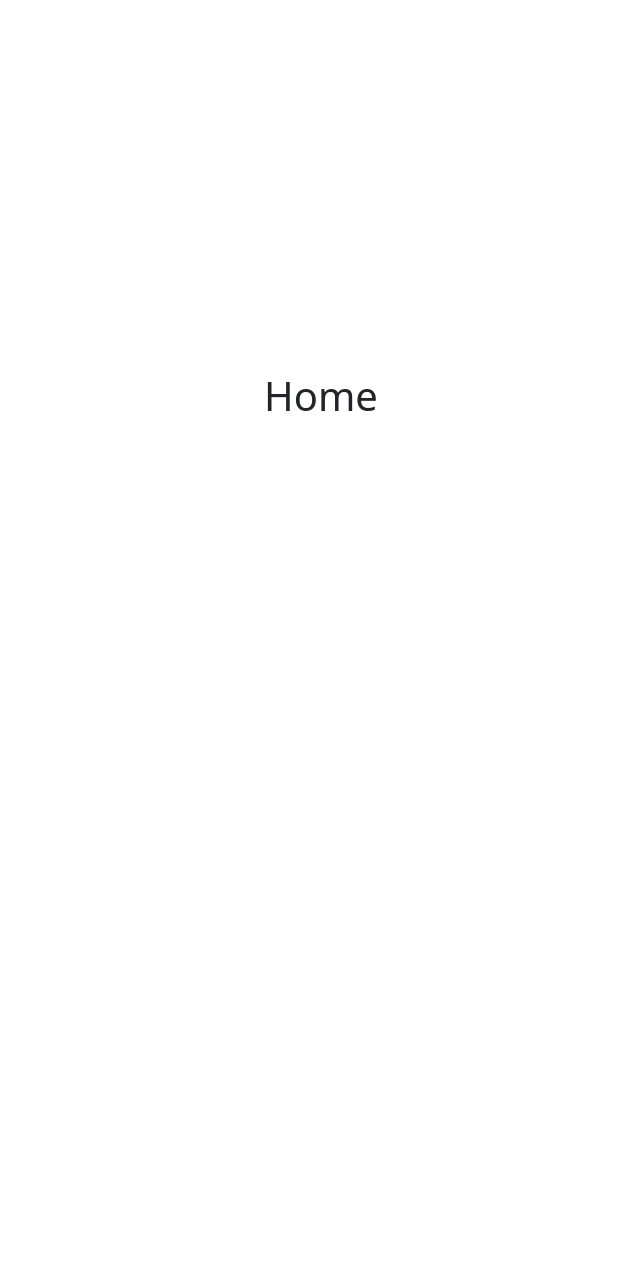
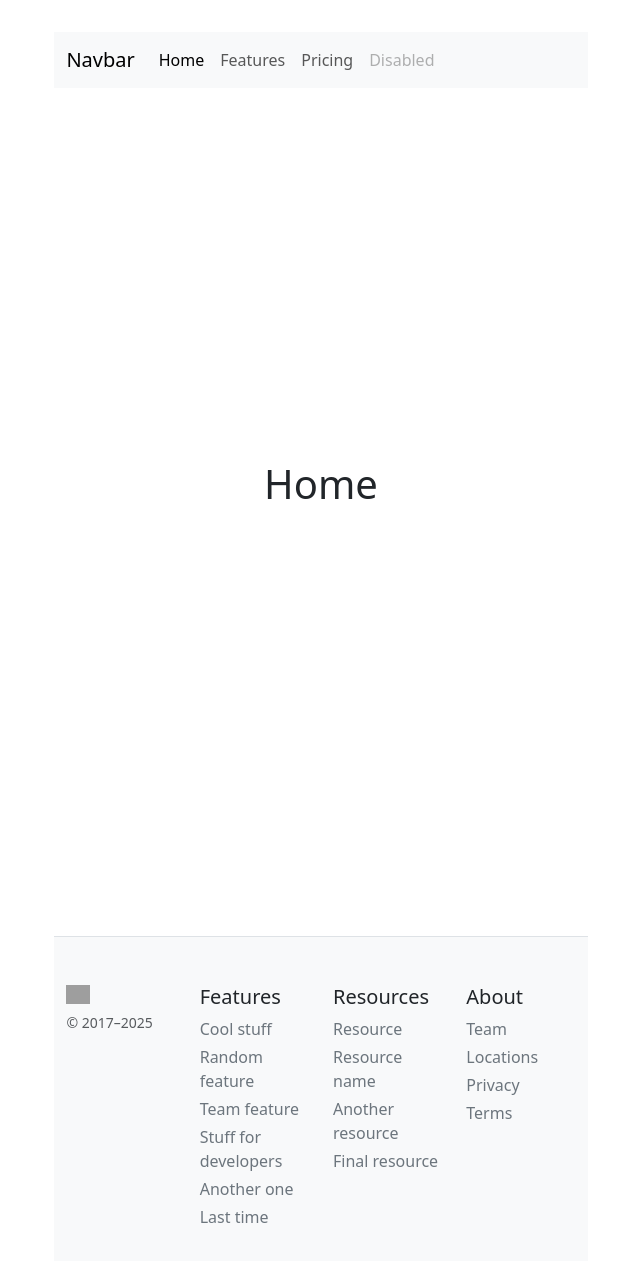
Before and after one commit to jeffdiego/router-app, a React (Vite) app: page /home in a window 1280 px wide. Shown: the top 1262 px of the page, without its empty margins (319-959 px from the left). Before the commit the page ends 800 px from the top, so only its background shows below. Built offline with nearby package versions, Linux system fonts and the light colour scheme; grey boxes are pictures that could not be loaded.

Commit message:
Continuando projeto Router App

```diff
--- /dev/null
+++ b/src/Components/Footer.jsx
@@ -0,0 +1,56 @@
+import React from 'react'
+
+export const Footer = () => {
+    return (
+        <footer className="w-100 pt-4 my-md-5 pt-md-5 border-top bg-light">
+            <div className="container">
+                <div className="row text-center text-md-start justify-content-center">
+
+                    <div className="col-12 col-md mb-3">
+                        <img
+                            className="mb-2"
+                            src="https://getbootstrap.com/docs/5.3/assets/brand/bootstrap-logo.svg"
+                            alt=""
+                            width="24"
+                            height="19"
+                        />
+                        <small className="d-block mb-3 text-body-secondary">© 2017–2025</small>
+                    </div>
+
+                    <div className="col-6 col-md mb-3">
+                        <h5>Features</h5>
+                        <ul className="list-unstyled text-small">
+                            <li className="mb-1"><a className="link-secondary text-decoration-none" href="#">Cool stuff</a></li>
+                            <li className="mb-1"><a className="link-secondary text-decoration-none" href="#">Random feature</a></li>
+                            <li className="mb-1"><a className="link-secondary text-decoration-none" href="#">Team feature</a></li>
+                            <li className="mb-1"><a className="link-secondary text-decoration-none" href="#">Stuff for developers</a></li>
+                            <li className="mb-1"><a className="link-secondary text-decoration-none" href="#">Another one</a></li>
+                            <li className="mb-1"><a className="link-secondary text-decoration-none" href="#">Last time</a></li>
+                        </ul>
+                    </div>
+
+                    <div className="col-6 col-md mb-3">
+                        <h5>Resources</h5>
+                        <ul className="list-unstyled text-small">
+                            <li className="mb-1"><a className="link-secondary text-decoration-none" href="#">Resource</a></li>
+                            <li className="mb-1"><a className="link-secondary text-decoration-none" href="#">Resource name</a></li>
+                            <li className="mb-1"><a className="link-secondary text-decoration-none" href="#">Another resource</a></li>
+                            <li className="mb-1"><a className="link-secondary text-decoration-none" href="#">Final resource</a></li>
+                        </ul>
+                    </div>
+
+                    <div className="col-6 col-md mb-3">
+                        <h5>About</h5>
+                        <ul className="list-unstyled text-small">
+                            <li className="mb-1"><a className="link-secondary text-decoration-none" href="#">Team</a></li>
+                            <li className="mb-1"><a className="link-secondary text-decoration-none" href="#">Locations</a></li>
+                            <li className="mb-1"><a className="link-secondary text-decoration-none" href="#">Privacy</a></li>
+                            <li className="mb-1"><a className="link-secondary text-decoration-none" href="#">Terms</a></li>
+                        </ul>
+                    </div>
+
+                </div>
+            </div>
+        </footer>
+    )
+}
--- /dev/null
+++ b/src/Components/Navbar.jsx
@@ -0,0 +1,24 @@
+import React from 'react'
+
+export const Navbar = () => {
+    return (
+        <div>
+            <nav class="navbar navbar-expand-lg bg-body-tertiary">
+                <div class="container">
+                    <a class="navbar-brand" href="#">Navbar</a>
+                    <button class="navbar-toggler" type="button" data-bs-toggle="collapse" data-bs-target="#navbarNavAltMarkup" aria-controls="navbarNavAltMarkup" aria-expanded="false" aria-label="Toggle navigation">
+                        <span class="navbar-toggler-icon"></span>
+                    </button>
+                    <div class="collapse navbar-collapse" id="navbarNavAltMarkup">
+                        <div class="navbar-nav">
+                            <a class="nav-link active" aria-current="page" href="#">Home</a>
+                            <a class="nav-link" href="#">Features</a>
+                            <a class="nav-link" href="#">Pricing</a>
+                            <a class="nav-link disabled" aria-disabled="true">Disabled</a>
+                        </div>
+                    </div>
+                </div>
+            </nav>
+        </div>
+    )
+}
--- a/src/main.jsx
+++ b/src/main.jsx
@@ -7,6 +7,7 @@ import { BrowserRouter, createBrowserRouter, Route, RouterProvider, Routes } fro
 import { Login } from './pages/Login.jsx';
 import { Cadastro } from './pages/Cadastro.jsx';
 import { NotFound } from './pages/NotFound.jsx';
+import { Home } from './pages/Home.jsx';
 
 const router = createBrowserRouter ([
   {
@@ -15,7 +16,7 @@ const router = createBrowserRouter ([
   },
     {
     path: '/home',
-    element: <App />
+    element: <Home />
   },
     {
     path: '/cadastro',
--- /dev/null
+++ b/src/pages/Home.jsx
@@ -0,0 +1,15 @@
+import React from 'react'
+import { Navbar } from '../Components/Navbar'
+import { Footer } from '../Components/Footer'
+
+export const Home = () => {
+  return (
+    <>
+    <Navbar />
+    <main className="d-flex justify-content-center align-items-center vh-100">
+        <h1>Home</h1>
+    </main>
+    <Footer/>
+    </>
+  )
+}
```
Also changed, not shown: src/Components/Layout.jsx (added, +7 -0 lines).
